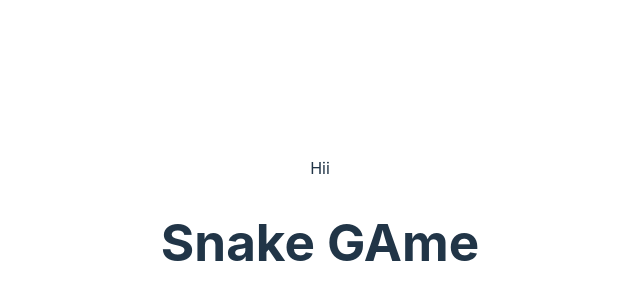
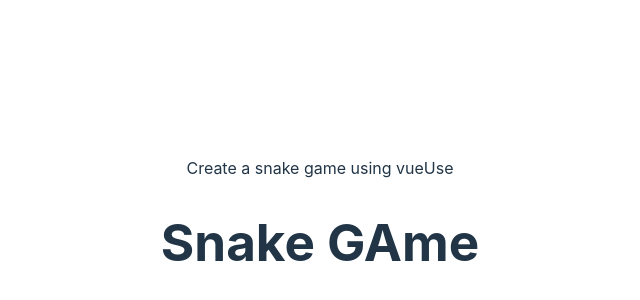
Before and after one commit to kom50/snake-game, a Vue app: page / in a window 1280 px wide. Shown: the part 170-470 px from the top of the page, without its empty margins (320-960 px from the left). Built offline with nearby package versions, Linux system fonts and the light colour scheme.

Commit message:
Update code

```diff
--- a/src/App.vue
+++ b/src/App.vue
@@ -4,7 +4,7 @@
 
 <template>
   <div>
-    Hii
+    Create a snake game using vueUse
   </div>
   <HomeView />
 </template>
```
